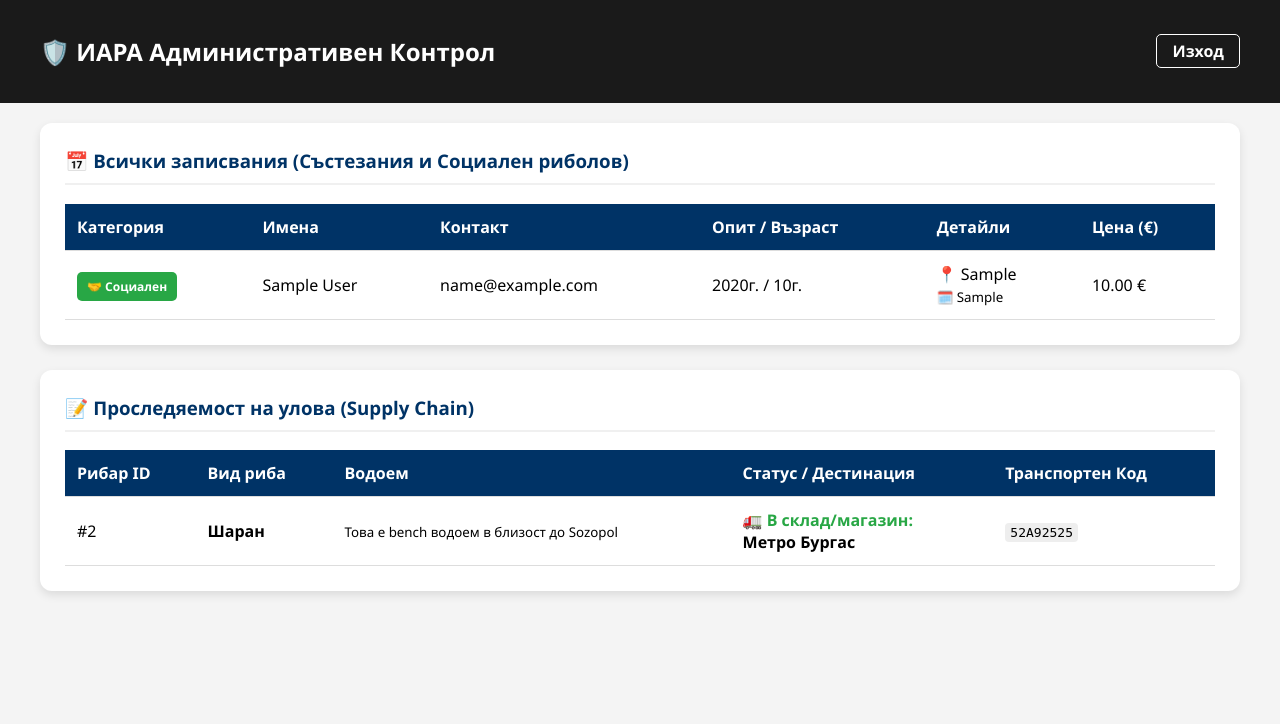
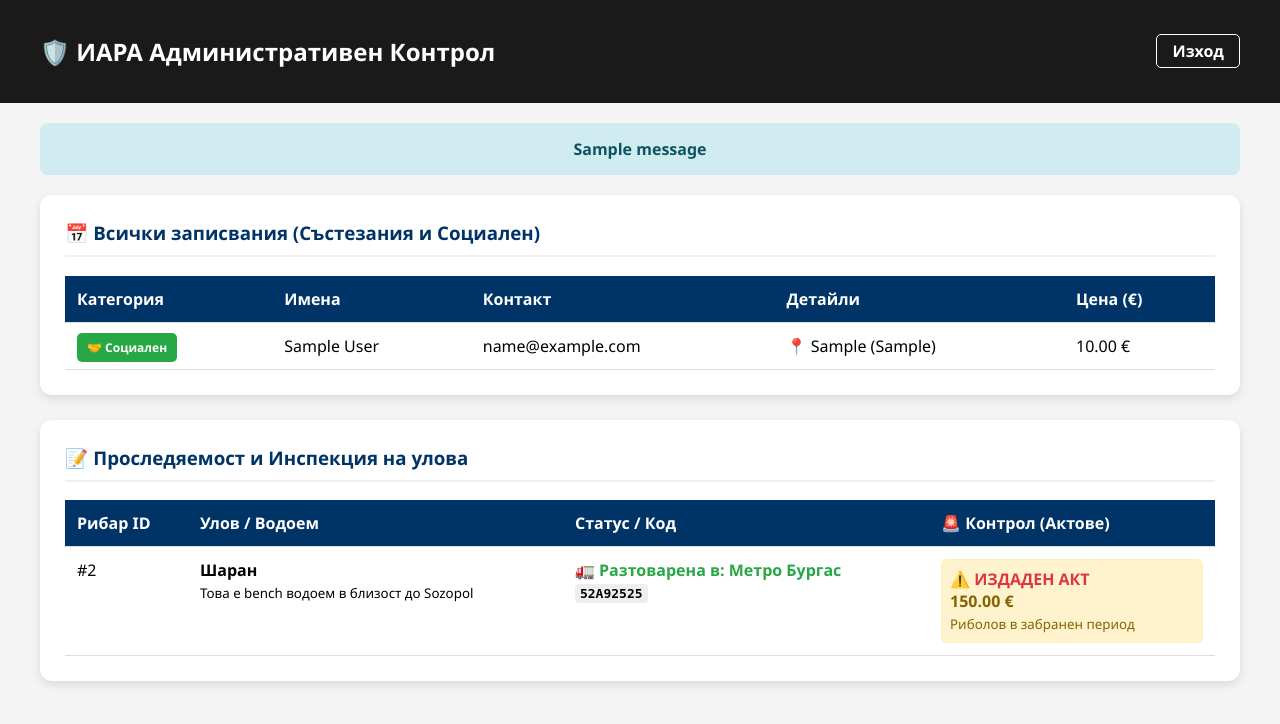
Before and after one commit to codingburgas/iara-gdbpzn-GSBadalova23, a Flask app: page /dashboard in a window 1280 px wide. Shown: the top 724 px of the page. Run offline with Flask 3, Linux system fonts and the light colour scheme; a user stored in the database is signed in; tables that the repository leaves empty hold one stand-in row (values such as "Sample post"); one stand-in notice (Sample message) is shown.

Commit message:
Add inspection module with violation types and fine management(Close #4)

```diff
--- a/app.py
+++ b/app.py
@@ -1,7 +1,7 @@
 from flask import Flask, render_template, request, redirect, url_for, flash, session
 from models import db, User, Booking, FishingLog
 from datetime import datetime
-import uuid  # За генериране на уникални кодове за доставка
+import uuid
 
 app = Flask(__name__)
 app.secret_key = 'iara_final_ultra_2026'
@@ -106,41 +106,65 @@ def book():
 def submit_log():
     if 'user_id' not in session: return redirect(url_for('login'))
 
+    fish_type = request.form.get('fish_type').strip().capitalize()
     lat_val = request.form.get('lat')
     lng_val = request.form.get('lng')
+
+    # --- ТОЧКА 3: ЕКСПЕРТНА ПРОВЕРКА ЗА ЗАБРАНЕНИ РИБИ ---
+    forbidden_fish = ["Калкан", "Есетра", "Моруна", "Бяла риба"]
+    warning = None
+    if fish_type in forbidden_fish:
+        warning = f"ВНИМАНИЕ: Уловът на {fish_type} е забранен или подлежи на глоба през този сезон!"
 
     if lat_val and lng_val:
         log = FishingLog(
             user_id=session['user_id'],
-            fish_type=request.form.get('fish_type'),
+            fish_type=fish_type,
             water_info=request.form.get('water_info'),
             lat=float(lat_val),
             lng=float(lng_val)
         )
         db.session.add(log)
         db.session.commit()
-        flash('Твоят улов беше добавен на общата карта!', 'info')
+
+        if warning:
+            flash(warning, 'danger')
+        else:
+            flash('Твоят улов беше добавен на общата карта!', 'info')
     else:
         flash('Грешка при определяне на местоположението!', 'danger')
 
     return redirect(url_for('dashboard'))
 
 
-# --- НОВ МАРШРУТ: ЛОГИСТИКА И РАЗТОВАРВАНЕ ---
 @app.route('/transfer-fish/<int:log_id>', methods=['POST'])
 def transfer_fish(log_id):
     if 'user_id' not in session: return redirect(url_for('login'))
+    log = FishingLog.query.get(log_id)
+    if log and log.user_id == session['user_id']:
+        log.delivery_id = str(uuid.uuid4())[:8].upper()
+        log.destination = request.form.get('destination')
+        log.status = "Disembarked"
+        db.session.commit()
+        flash(f'Рибата е разтоварена успешно! Код: {log.delivery_id}', 'success')
+    return redirect(url_for('dashboard'))
+
+
+# --- ТОЧКА 2: МАРШРУТ ЗА ИНСПЕКЦИИ (ГЛОБИ) ---
+@app.route('/inspect/<int:log_id>', methods=['POST'])
+def inspect(log_id):
+    if session.get('role') != 'admin':
+        flash('Нямате административни права!', 'danger')
+        return redirect(url_for('dashboard'))
 
     log = FishingLog.query.get(log_id)
-    # Проверка дали уловът съществува и принадлежи на текущия потребител
-    if log and log.user_id == session['user_id']:
-        log.delivery_id = str(uuid.uuid4())[:8].upper()  # Генерира код от 8 символа
-        log.destination = request.form.get('destination')
-        log.status = "Disembarked"
-
+    if log:
+        fine = request.form.get('fine')
+        log.fine_amount = float(fine) if fine else 0.0
+        log.inspection_note = request.form.get('note')
+        log.is_legal = False if log.fine_amount > 0 else True
         db.session.commit()
-        flash(f'Рибата е разтоварена успешно! Транспортен код: {log.delivery_id}', 'success')
-
+        flash(f'Инспекцията на улов #{log.id} е отразена!', 'warning')
     return redirect(url_for('dashboard'))
 
 
--- a/templates/admin_dashboard.html
+++ b/templates/admin_dashboard.html
@@ -10,14 +10,23 @@
         .card { background: white; padding: 25px; border-radius: 12px; box-shadow: 0 4px 10px rgba(0,0,0,0.1); margin-bottom: 25px; }
         h3 { color: #003366; margin-top: 0; border-bottom: 2px solid #f0f0f0; padding-bottom: 10px; }
         table { width: 100%; border-collapse: collapse; margin-top: 15px; background: white; }
-        th, td { padding: 12px; text-align: left; border-bottom: 1px solid #ddd; }
+        th, td { padding: 12px; text-align: left; border-bottom: 1px solid #ddd; vertical-align: top; }
         th { background: #003366; color: white; }
         tr:hover { background-color: #f9f9f9; }
+
+        /* Статуси и Баджове */
         .badge-comp { background: #ff4d4d; color: white; padding: 6px 10px; border-radius: 5px; font-size: 12px; font-weight: bold; }
         .badge-social { background: #28a745; color: white; padding: 6px 10px; border-radius: 5px; font-size: 12px; font-weight: bold; }
         .status-at-sea { color: #007bff; font-weight: bold; }
         .status-landed { color: #28a745; font-weight: bold; }
-        .delivery-id { font-family: monospace; background: #eee; padding: 2px 5px; border-radius: 4px; }
+        .delivery-id { font-family: monospace; background: #eee; padding: 2px 5px; border-radius: 4px; font-weight: bold; }
+
+        /* Форма за Глоби */
+        .fine-badge { background: #fff3cd; border: 1px solid #ffeeba; color: #856404; padding: 8px; border-radius: 6px; }
+        .btn-inspect { background: #dc3545; color: white; border: none; padding: 6px 10px; border-radius: 4px; cursor: pointer; font-weight: bold; font-size: 11px; }
+        .inspect-input { padding: 5px; font-size: 12px; border: 1px solid #ddd; border-radius: 4px; margin-bottom: 4px; width: 130px; }
+
+        .flash { padding: 15px; margin-bottom: 20px; border-radius: 8px; text-align: center; font-weight: bold; background: #d1ecf1; color: #0c5460; }
     </style>
 </head>
 <body>
@@ -27,15 +36,22 @@
     </div>
 
     <div class="container">
+        {% with messages = get_flashed_messages() %}
+          {% if messages %}
+            {% for message in messages %}
+              <div class="flash">{{ message }}</div>
+            {% endfor %}
+          {% endif %}
+        {% endwith %}
+
         <div class="card">
-            <h3>📅 Всички записвания (Състезания и Социален риболов)</h3>
+            <h3>📅 Всички записвания (Състезания и Социален)</h3>
             <table>
                 <thead>
                     <tr>
                         <th>Категория</th>
                         <th>Имена</th>
                         <th>Контакт</th>
-                        <th>Опит / Възраст</th>
                         <th>Детайли</th>
                         <th>Цена (€)</th>
                     </tr>
@@ -52,13 +68,11 @@
                         </td>
                         <td>{{ b.full_name }}</td>
                         <td>{{ b.email }}</td>
-                        <td>{{ b.experience_years }}г. / {{ b.age }}г.</td>
                         <td>
                             {% if b.category == 'Competition' %}
-                                📅 <b>{{ b.competition_date }}</b>
+                                <b>{{ b.competition_date }}</b>
                             {% else %}
-                                📍 {{ b.preferred_region }} <br>
-                                <small>🗓️ {{ b.preferred_weekend }}</small>
+                                📍 {{ b.preferred_region }} ({{ b.preferred_weekend }})
                             {% endif %}
                         </td>
                         <td>{{ "%.2f"|format(b.price_eur) }} €</td>
@@ -69,36 +83,55 @@
         </div>
 
         <div class="card">
-            <h3>📝 Проследяемост на улова (Supply Chain)</h3>
+            <h3>📝 Проследяемост и Инспекция на улова</h3>
             <table>
                 <thead>
                     <tr>
                         <th>Рибар ID</th>
-                        <th>Вид риба</th>
-                        <th>Водоем</th>
-                        <th>Статус / Дестинация</th>
-                        <th>Транспортен Код</th>
+                        <th>Улов / Водоем</th>
+                        <th>Статус / Код</th>
+                        <th>🚨 Контрол (Актове)</th>
                     </tr>
                 </thead>
                 <tbody>
                     {% for log in logs %}
                     <tr>
                         <td>#{{ log.user_id }}</td>
-                        <td><b>{{ log.fish_type }}</b></td>
-                        <td><small>{{ log.water_info }}</small></td>
+                        <td>
+                            <b>{{ log.fish_type }}</b><br>
+                            <small>{{ log.water_info }}</small>
+                        </td>
                         <td>
                             {% if log.status == 'At Sea' %}
                                 <span class="status-at-sea">🌊 На кораб</span>
                             {% else %}
-                                <span class="status-landed">🚛 В склад/магазин:</span><br>
-                                <b>{{ log.destination }}</b>
+                                <span class="status-landed">🚛 Разтоварена в: {{ log.destination }}</span><br>
+                                <span class="delivery-id">{{ log.delivery_id }}</span>
                             {% endif %}
                         </td>
                         <td>
-                            {% if log.delivery_id %}
-                                <span class="delivery-id">{{ log.delivery_id }}</span>
+                            {% if log.is_legal and log.fine_amount == 0 %}
+                                <form action="{{ url_for('inspect', log_id=log.id) }}" method="POST" style="display:flex; flex-direction:column;">
+                                    <input type="number" name="fine" step="0.01" placeholder="Глоба (€)" class="inspect-input" required>
+
+                                    <select name="note" class="inspect-input" required>
+                                        <option value="" disabled selected>Избери нарушение...</option>
+                                        <option value="Улов под минималния размер">📏 Под размер</option>
+                                        <option value="Забранени уреди (мрежи)">🕸️ Забранени уреди</option>
+                                        <option value="Над пределния лимит (кг)">⚖️ Над лимита</option>
+                                        <option value="Риболов в забранен период">🚫 Забранен сезон</option>
+                                        <option value="Липса на риболовен билет">🎫 Без билет</option>
+                                        <option value="Друго нарушение">📝 Друго...</option>
+                                    </select>
+
+                                    <button type="submit" class="btn-inspect">Запиши Акт</button>
+                                </form>
                             {% else %}
-                                <small style="color:#999;">Няма генериран код</small>
+                                <div class="fine-badge">
+                                    <b style="color:#dc3545;">⚠️ ИЗДАДЕН АКТ</b><br>
+                                    <b>{{ "%.2f"|format(log.fine_amount) }} €</b><br>
+                                    <small>{{ log.inspection_note }}</small>
+                                </div>
                             {% endif %}
                         </td>
                     </tr>
```
Also changed, not shown: models.py (+12 -10 lines), instance/iara_pro_v3.db.
